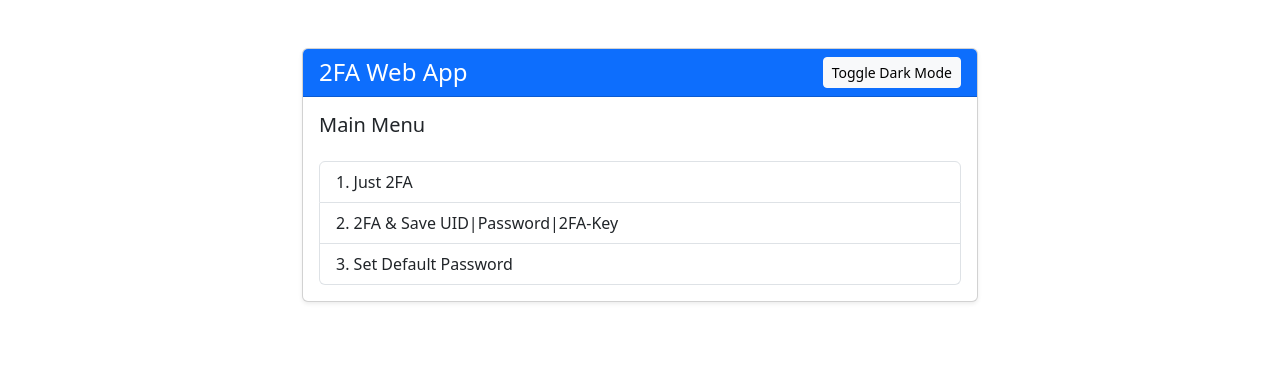
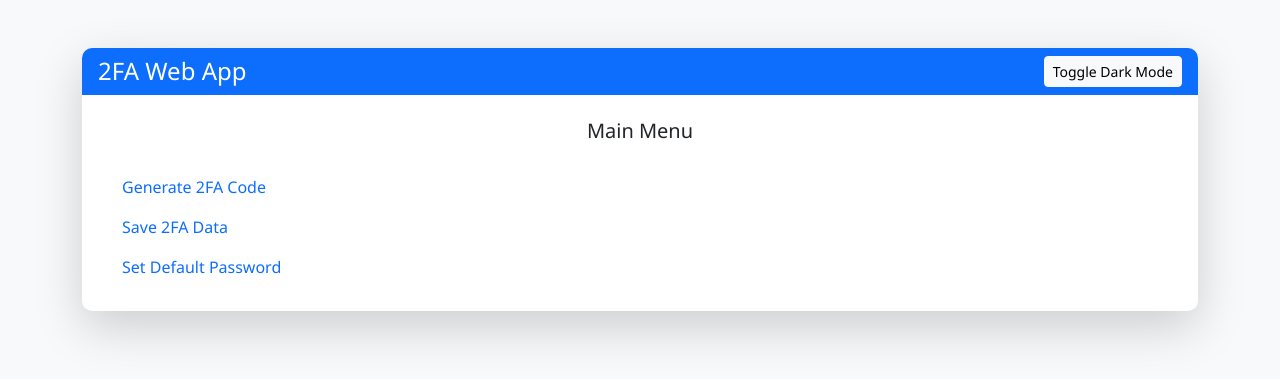
Before and after one commit to xiyad143/XD-2FAA, a Flask app: page / in a window 1280 px wide. Shown: the top 379 px of the page. Run offline with Flask 3, Linux system fonts and the light colour scheme.

Commit message:
Add files via upload

```diff
--- a/app.py
+++ b/app.py
@@ -2,9 +2,14 @@ from flask import Flask, render_template, request, redirect, url_for, jsonify, f
 import os
 import pyotp
 import time
+import logging
 
 app = Flask(__name__)
-app.secret_key = "super-secret-key-2fa"
+app.secret_key = os.getenv('FLASK_SECRET_KEY', 'super-secret-key-2fa')
+
+# Set up logging
+logging.basicConfig(level=logging.INFO)
+logger = logging.getLogger(__name__)
 
 # Directory for storing data files
 DATA_DIR = os.path.join(os.getcwd(), "data")
@@ -12,15 +17,23 @@ DEFAULT_PASSWORD_FILE = os.path.join(DATA_DIR, "default_password.txt")
 ID_AUTO_CREATE_FILE = os.path.join(DATA_DIR, "Id_Auto_Creat.txt")
 KEY_FILE = os.path.join(DATA_DIR, "2fa_key.txt")
 
-# Ensure data directory exists
-os.makedirs(DATA_DIR, exist_ok=True)
+# Ensure data directory exists with proper permissions
+try:
+    os.makedirs(DATA_DIR, exist_ok=True)
+    os.chmod(DATA_DIR, 0o755)
+except Exception as e:
+    logger.error(f"Failed to create data directory: {str(e)}")
 
 def get_default_password():
     """Read the default password from file."""
-    if os.path.exists(DEFAULT_PASSWORD_FILE):
-        with open(DEFAULT_PASSWORD_FILE, "r") as f:
-            return f.read().strip()
-    return None
+    try:
+        if os.path.exists(DEFAULT_PASSWORD_FILE):
+            with open(DEFAULT_PASSWORD_FILE, "r") as f:
+                return f.read().strip()
+        return None
+    except Exception as e:
+        logger.error(f"Error reading default password: {str(e)}")
+        return None
 
 @app.route('/')
 def index():
@@ -41,7 +54,8 @@ def generate():
             remaining = 30 - (int(time.time()) % 30)
             return render_template('generate.html', code=current_code, remaining=remaining, secret_key=secret_key)
         except Exception as e:
-            flash(f"Error: {str(e)}", "error")
+            flash(f"Invalid secret key: {str(e)}", "error")
+            logger.error(f"Error generating 2FA code: {str(e)}")
             return redirect(url_for('generate'))
     return render_template('generate.html')
 
@@ -55,6 +69,7 @@ def get_2fa_code():
         remaining = 30 - (int(time.time()) % 30)
         return jsonify({'code': current_code, 'remaining': remaining})
     except Exception as e:
+        logger.error(f"Error fetching 2FA code: {str(e)}")
         return jsonify({'error': str(e)}), 400
 
 @app.route('/save', methods=['GET', 'POST'])
@@ -74,25 +89,25 @@ def save():
             return redirect(url_for('save'))
 
         try:
-            # Validate the secret key
             totp = pyotp.TOTP(secret_key)
             current_code = totp.now()
 
-            # Save UID, password, and 2FA key
             with open(ID_AUTO_CREATE_FILE, 'a') as f:
                 f.write(f"{uid}|{password}|{secret_key}\n")
+                f.flush()
+            os.chmod(ID_AUTO_CREATE_FILE, 0o644)
 
-            # Save 2FA key separately
-            key_path = KEY_FILE
-            os.makedirs(os.path.dirname(key_path), exist_ok=True)
-            with open(key_path, "w") as f:
+            with open(KEY_FILE, "w") as f:
                 f.write(secret_key)
+                f.flush()
+            os.chmod(KEY_FILE, 0o644)
 
             flash("Data saved successfully!", "success")
             remaining = 30 - (int(time.time()) % 30)
             return render_template('save.html', code=current_code, remaining=remaining, uid=uid, secret_key=secret_key)
         except Exception as e:
-            flash(f"Error: {str(e)}", "error")
+            flash(f"Error saving data: {str(e)}", "error")
+            logger.error(f"Error saving data: {str(e)}")
             return redirect(url_for('save'))
     return render_template('save.html')
 
@@ -105,29 +120,28 @@ def set_password():
             flash("Password cannot be empty!", "error")
             return redirect(url_for('set_password'))
 
-        # Check if default password already exists
         if get_default_password():
             change = request.form.get('change', 'n').strip().lower()
             if change != 'y':
                 flash("Password change cancelled.", "info")
                 return redirect(url_for('index'))
 
-        # Save the new password
         try:
             with open(DEFAULT_PASSWORD_FILE, "w") as f:
                 f.write(password)
+                f.flush()
+            os.chmod(DEFAULT_PASSWORD_FILE, 0o644)
             flash("Default password saved successfully!", "success")
             return redirect(url_for('index'))
         except Exception as e:
-            flash(f"Error: {str(e)}", "error")
+            flash(f"Error saving password: {str(e)}", "error")
+            logger.error(f"Error saving password: {str(e)}")
             return redirect(url_for('set_password'))
 
     default_password = get_default_password()
     return render_template('set_password.html', default_password=default_password)
 
 if __name__ == '__main__':
-    # Development mode
     app.run(host='0.0.0.0', port=int(os.getenv('PORT', 5000)), debug=True)
 else:
-    # Production mode with Gunicorn
     app.run(host='0.0.0.0', port=int(os.getenv('PORT', 5000)))
--- a/static/scripts.js
+++ b/static/scripts.js
@@ -23,8 +23,6 @@ $(document).ready(function () {
     });
 });
 
-let refreshInterval = null;
-
 function start2FARefresh(secretKey, uid = '') {
     function updateCode() {
         $('#loading-animation').show();
@@ -45,14 +43,13 @@ function start2FARefresh(secretKey, uid = '') {
                     );
                     $('.toast').toast({ delay: 5000 });
                     $('.toast').toast('show');
-                    stop2FARefresh();
                     return;
                 }
                 $('#current-code').text(data.code).addClass('animate__animated animate__pulse');
                 $('#remaining-time').text(data.remaining);
                 $('#progress-bar').css('width', (data.remaining / 30 * 100) + '%');
                 setTimeout(() => $('#current-code').removeClass('animate__animated animate__pulse'), 500);
-                refreshInterval = setTimeout(updateCode, 1000);
+                setTimeout(updateCode, 1000);
             },
             error: function () {
                 $('#loading-animation').hide();
@@ -66,32 +63,8 @@ function start2FARefresh(secretKey, uid = '') {
                 );
                 $('.toast').toast({ delay: 5000 });
                 $('.toast').toast('show');
-                stop2FARefresh();
             }
         });
     }
     updateCode();
-
-    // Add event listener for the Stop button
-    $('#stop-refresh').on('click', function () {
-        stop2FARefresh();
-        $('.toast-container').append(
-            `<div class="toast animate__slideInRight align-items-center text-white bg-info border-0" role="alert" aria-live="assertive" aria-atomic="true">
-                <div class="d-flex">
-                    <div class="toast-body">2FA code refresh stopped!</div>
-                    <button type="button" class="btn-close btn-close-white me-2 m-auto" data-bs-dismiss="toast" aria-label="Close"></button>
-                </div>
-            </div>`
-        );
-        $('.toast').toast({ delay: 5000 });
-        $('.toast').toast('show');
-        $('#code-display').hide(); // Optionally hide the code display
-    });
 }
-
-function stop2FARefresh() {
-    if (refreshInterval) {
-        clearTimeout(refreshInterval);
-        refreshInterval = null;
-    }
-}
--- a/static/style.css
+++ b/static/style.css
@@ -1,44 +1,42 @@
 body {
+    background-color: #f8f9fa;
     transition: background-color 0.3s, color 0.3s;
+    font-family: 'Segoe UI', Tahoma, Geneva, Verdana, sans-serif;
 }
 
 body.dark-mode {
-    background-color: #1a1a1a;
-    color: #e0e0e0;
+    background-color: #212529;
+    color: #e9ecef;
 }
 
 body.dark-mode .card {
-    background-color: #2c2c2c;
-    border-color: #444;
+    background-color: #2d3748;
+    border: none;
 }
 
 body.dark-mode .card-header {
-    background-color: #007bff;
+    background-color: #3182ce;
 }
 
 body.dark-mode .btn-secondary {
-    background-color: #444;
-    border-color: #444;
+    background-color: #4a5568;
+    border-color: #4a5568;
 }
 
 body.dark-mode .form-control,
 body.dark-mode .form-select {
-    background-color: #333;
-    color: #e0e0e0;
-    border-color: #555;
-}
-
-.container {
-    max-width: 700px;
+    background-color: #2d3748;
+    color: #e9ecef;
+    border-color: #4a5568;
 }
 
 .card {
-    animation: fadeIn 0.5s ease-in-out;
+    border-radius: 10px;
+    overflow: hidden;
 }
 
-@keyframes fadeIn {
-    from { opacity: 0; transform: translateY(20px); }
-    to { opacity: 1; transform: translateY(0); }
+.card-header {
+    border-bottom: none;
 }
 
 .btn-animated {
@@ -49,7 +47,7 @@ body.dark-mode .form-select {
 
 .btn-animated:hover {
     transform: scale(1.05);
-    box-shadow: 0 0 10px rgba(0, 123, 255, 0.5);
+    box-shadow: 0 4px 12px rgba(0, 0, 0, 0.2);
 }
 
 .btn-animated::after {
@@ -59,7 +57,7 @@ body.dark-mode .form-select {
     left: 50%;
     width: 0;
     height: 0;
-    background: rgba(255, 255, 255, 0.3);
+    background: rgba(255, 255, 255, 0.2);
     border-radius: 50%;
     transform: translate(-50%, -50%);
     transition: width 0.4s, height 0.4s;
@@ -70,26 +68,23 @@ body.dark-mode .form-select {
     height: 200px;
 }
 
-.progress-bar.bg-gradient {
-    background: linear-gradient(90deg, #28a745, #17a2b8);
+.progress-bar {
     transition: width 1s linear;
-}
-
-.badge.animate__pulse {
-    animation-duration: 0.5s;
+    background: linear-gradient(90deg, #28a745, #2ecc71);
 }
 
 .list-group-item {
     transition: background-color 0.2s, transform 0.2s;
+    border: none;
 }
 
 .list-group-item:hover {
-    background-color: #f8f9fa;
+    background-color: #e9ecef;
     transform: translateX(5px);
 }
 
 body.dark-mode .list-group-item:hover {
-    background-color: #3a3a3a;
+    background-color: #4a5568;
 }
 
 .toast {
--- a/templates/index.html
+++ b/templates/index.html
@@ -5,32 +5,32 @@
     <meta name="viewport" content="width=device-width, initial-scale=1.0">
     <title>2FA Web App</title>
     <link href="https://cdn.jsdelivr.net/npm/bootstrap@5.3.3/dist/css/bootstrap.min.css" rel="stylesheet">
+    <link rel="stylesheet" href="https://cdnjs.cloudflare.com/ajax/libs/animate.css/4.1.1/animate.min.css"/>
     <link rel="stylesheet" href="{{ url_for('static', filename='style.css') }}">
 </head>
 <body>
     <div class="container mt-5">
-        <div class="card shadow-sm animate__fadeIn">
+        <div class="card border-0 shadow-lg animate__fadeIn">
             <div class="card-header bg-primary text-white d-flex justify-content-between align-items-center">
                 <h1 class="h4 mb-0">2FA Web App</h1>
                 <button id="theme-toggle" class="btn btn-light btn-sm">Toggle Dark Mode</button>
             </div>
-            <div class="card-body">
-                <h2 class="h5 mb-4">Main Menu</h2>
-                <div class="list-group">
-                    <a href="{{ url_for('generate') }}" class="list-group-item list-group-item-action animate__fadeInUp" style="animation-delay: 0.1s;">1. Just 2FA</a>
-                    <a href="{{ url_for('save') }}" class="list-group-item list-group-item-action animate__fadeInUp" style="animation-delay: 0.2s;">2. 2FA & Save UID|Password|2FA-Key</a>
-                    <a href="{{ url_for('set_password') }}" class="list-group-item list-group-item-action animate__fadeInUp" style="animation-delay: 0.3s;">3. Set Default Password</a>
+            <div class="card-body p-4">
+                <h2 class="h5 mb-4 text-center">Main Menu</h2>
+                <div class="list-group list-group-flush">
+                    <a href="{{ url_for('generate') }}" class="list-group-item list-group-item-action text-primary animate__fadeInUp" style="animation-delay: 0.1s;">Generate 2FA Code</a>
+                    <a href="{{ url_for('save') }}" class="list-group-item list-group-item-action text-primary animate__fadeInUp" style="animation-delay: 0.2s;">Save 2FA Data</a>
+                    <a href="{{ url_for('set_password') }}" class="list-group-item list-group-item-action text-primary animate__fadeInUp" style="animation-delay: 0.3s;">Set Default Password</a>
                 </div>
             </div>
         </div>
     </div>
 
-    <!-- Toast Container -->
     <div class="toast-container position-fixed bottom-0 end-0 p-3">
         {% with messages = get_flashed_messages(with_categories=true) %}
             {% if messages %}
                 {% for category, message in messages %}
-                    <div class="toast animate__slideInRight align-items-center text-white bg-{{ category }} border-0" role="alert" aria-live="assertive" aria-atomic="true">
+                    <div class="toast animate__slideInRight text-white bg-{{ category }} border-0" role="alert" aria-live="assertive" aria-atomic="true">
                         <div class="d-flex">
                             <div class="toast-body">{{ message }}</div>
                             <button type="button" class="btn-close btn-close-white me-2 m-auto" data-bs-dismiss="toast" aria-label="Close"></button>
```
Also changed, not shown: templates/generate.html (+14 -12 lines), templates/save.html (+14 -12 lines), templates/set_password..html (+13 -10 lines), requirements.txt (line endings or trailing spaces).
